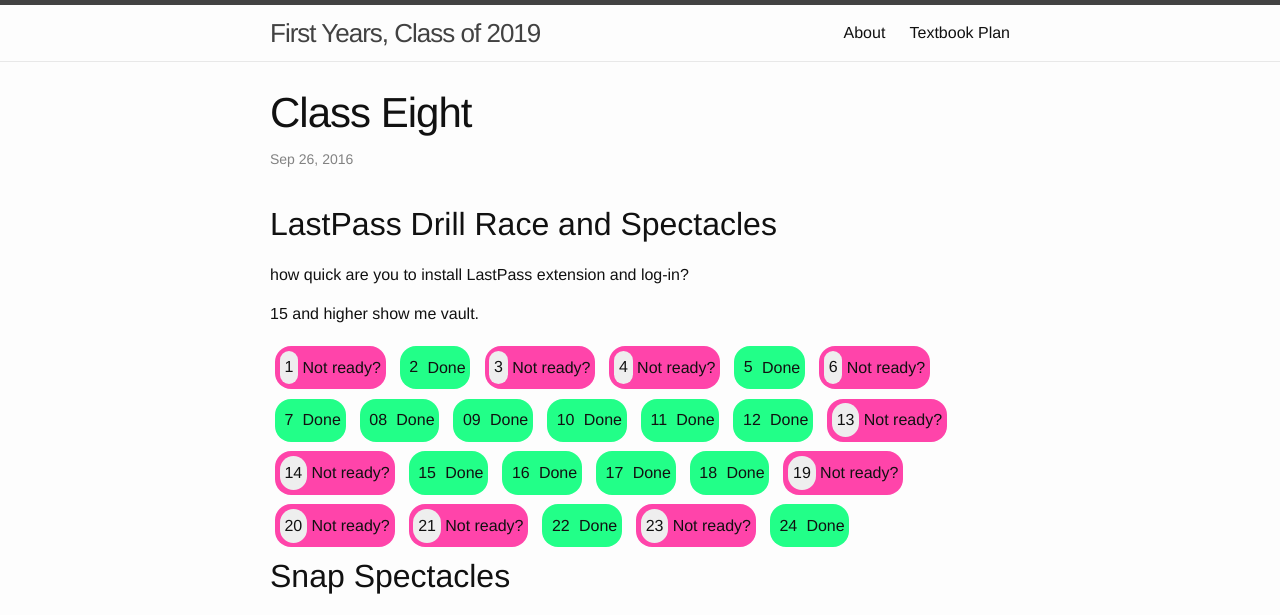
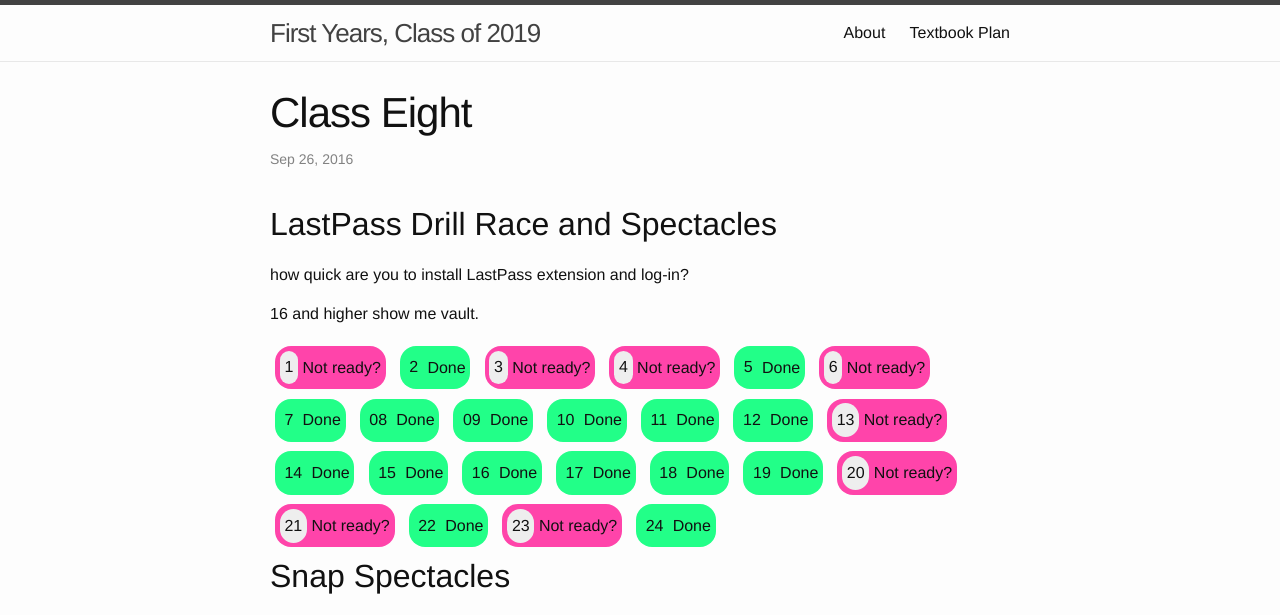
Before and after one commit to MrArgote/19-dot-argote-dot-org, a Jekyll site: the page built from _posts/2016-09-26-Class-Eight.md, in a window 1280 px wide. Shown: the top 615 px of the page. Built offline with Jekyll 4.4.1, drawn with Linux system fonts in a browser that asks for light colours; grey boxes are pictures that could not be loaded.

Commit message:
update task completion data on class-8

```diff
--- a/_posts/2016-09-26-Class-Eight.md
+++ b/_posts/2016-09-26-Class-Eight.md
@@ -14,12 +14,12 @@
     11: 05
     12: 06
     13: false
-    14: false
+    14: 15
     15: 08
     16: 11
     17: 10
     18: 09
-    19: false
+    19: 16
     20: false
     21: false
     22: 07
@@ -32,7 +32,7 @@
 
 how quick are you to install LastPass extension and log-in?
 
-15 and higher show me vault.
+16 and higher show me vault.
 
 <style>
   .student-tasks-grid span {
```
